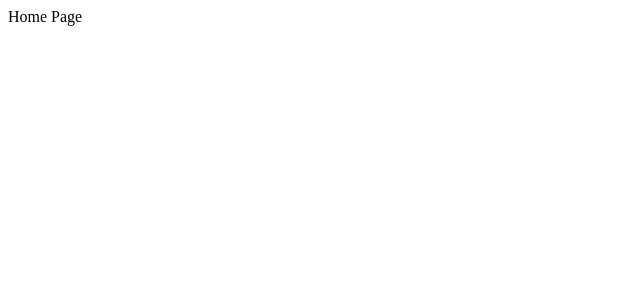
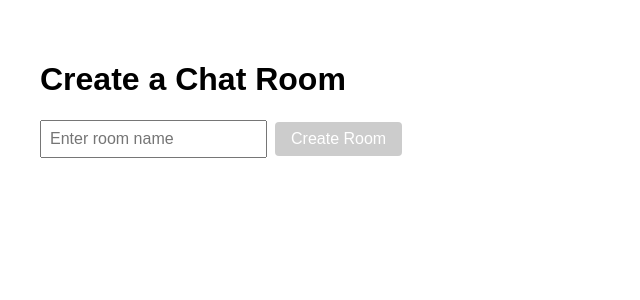
Before and after one commit to oopsididitagain335/emphermal-msg, a Next.js app: page / in a window 1280 px wide. Shown: the top 300 px of the page, without its empty margins (0-640 px from the left). Built offline with nearby package versions, Linux system fonts and the light colour scheme.

Commit message:
Implement chat room creation functionality

```diff
--- a/app/page.js
+++ b/app/page.js
@@ -1,3 +1,47 @@
+// app/page.js
+'use client';
+
+import { useState } from 'react';
+import { useRouter } from 'next/navigation';
+
 export default function HomePage() {
-  return <div>Home Page</div>; // Your actual home page content
+  const router = useRouter();
+  const [roomName, setRoomName] = useState('');
+
+  const handleCreateRoom = () => {
+    if (!roomName.trim()) return;
+    // Redirect to the new room
+    router.push(`/room/${encodeURIComponent(roomName.trim())}`);
+  };
+
+  return (
+    <div style={{ padding: '2rem', fontFamily: 'sans-serif' }}>
+      <h1>Create a Chat Room</h1>
+      <div style={{ marginTop: '1rem', display: 'flex', gap: '0.5rem', alignItems: 'center' }}>
+        <input
+          type="text"
+          value={roomName}
+          onChange={(e) => setRoomName(e.target.value)}
+          placeholder="Enter room name"
+          style={{ padding: '0.5rem', fontSize: '1rem' }}
+          onKeyPress={(e) => e.key === 'Enter' && handleCreateRoom()}
+        />
+        <button
+          onClick={handleCreateRoom}
+          disabled={!roomName.trim()}
+          style={{
+            padding: '0.5rem 1rem',
+            fontSize: '1rem',
+            backgroundColor: roomName.trim() ? '#0070f3' : '#ccc',
+            color: 'white',
+            border: 'none',
+            borderRadius: '4px',
+            cursor: roomName.trim() ? 'pointer' : 'not-allowed',
+          }}
+        >
+          Create Room
+        </button>
+      </div>
+    </div>
+  );
 }
```
